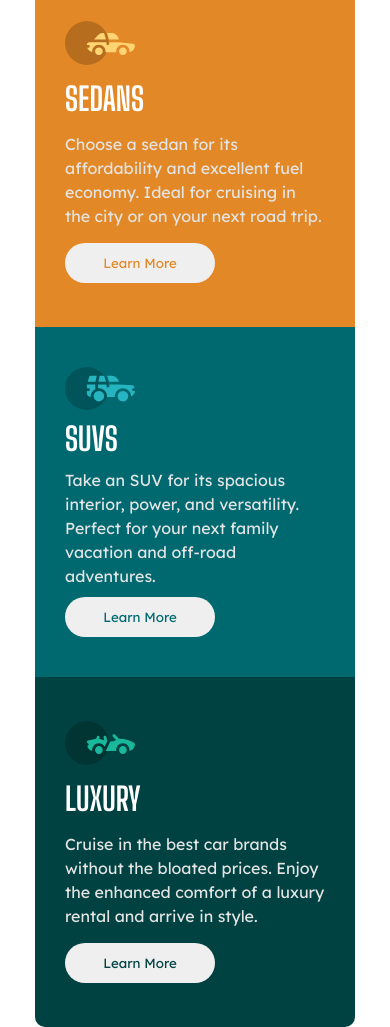
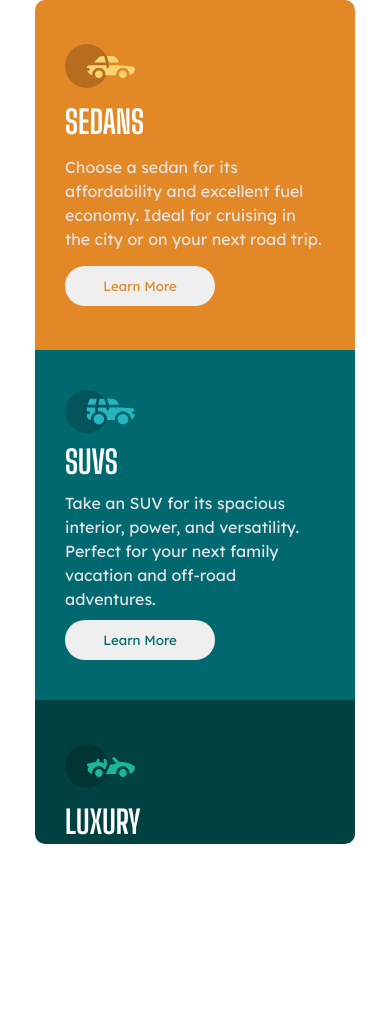
Before and after one commit to PEDRXPEREIRX/frontend-mentor-05, a plain HTML site: page index.html in a window 390 px wide. After the commit the page ends 844 px from the top, so only its background shows below. Drawn offline with Linux system fonts and the light colour scheme.

Commit message:
update versao mobile (acho que terminei)

```diff
--- a/estilos/style.css
+++ b/estilos/style.css
@@ -38,11 +38,15 @@ button {
     border: none;
 }
 
+::-webkit-scrollbar {
+    display: none;
+}
+
 .container {
     width: 320px;
-    margin-top: 80px;
+    height: 100vh;
     border-radius: 10px;
-    overflow: hidden;
+    overflow: auto;
     position: absolute;
     top: 50%;
     left: 50%;
```
